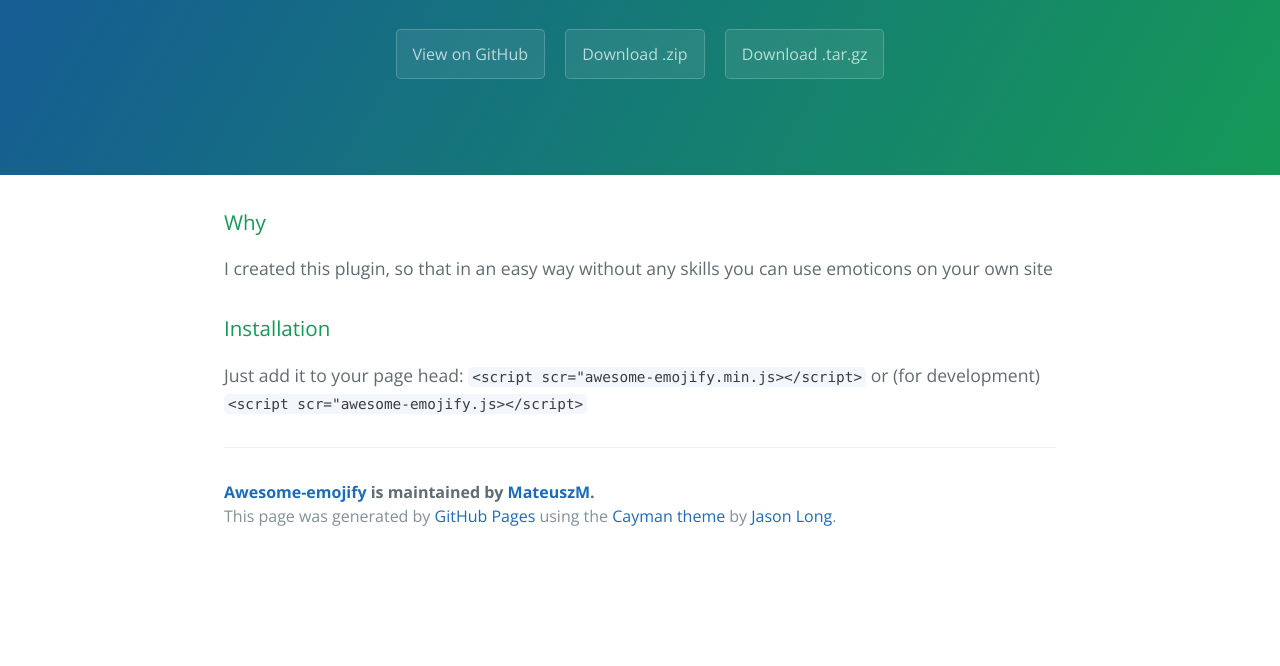
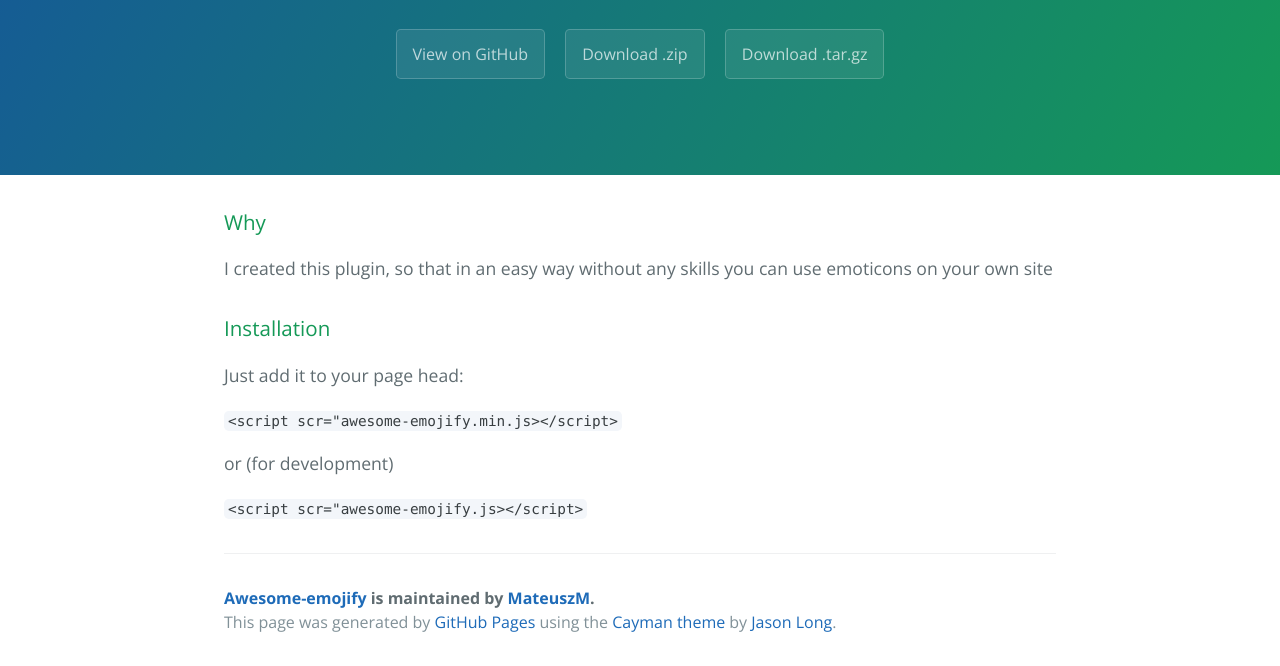
Before and after one commit to IamMattco/awesome-emojify, a plain HTML site: page index.html in a window 1280 px wide. Shown: the part 208-874 px from the top of the page. Before the commit the page ends 800 px from the top, so only its background shows below. Drawn offline with nearby package versions, Linux system fonts and the light colour scheme.

```diff
--- a/index.html
+++ b/index.html
@@ -27,10 +27,13 @@
 <h3>
 <a id="installation" class="anchor" href="#installation" aria-hidden="true"><span aria-hidden="true" class="octicon octicon-link"></span></a>Installation</h3>
 
-<p>Just add it to your page head:
-<code>&lt;script scr="awesome-emojify.min.js&gt;&lt;/script&gt;</code>
-or (for development)
-<code>&lt;script scr="awesome-emojify.js&gt;&lt;/script&gt;</code></p>
+<p>Just add it to your page head:</p>
+
+<p><code>&lt;script scr="awesome-emojify.min.js&gt;&lt;/script&gt;</code></p>
+
+<p>or (for development)</p>
+
+<p><code>&lt;script scr="awesome-emojify.js&gt;&lt;/script&gt;</code></p>
 
       <footer class="site-footer">
         <span class="site-footer-owner"><a href="https://github.com/MateuszM/awesome-emojify">Awesome-emojify</a> is maintained by <a href="https://github.com/MateuszM">MateuszM</a>.</span>
--- a/params.json
+++ b/params.json
@@ -1,6 +1,6 @@
 {
   "name": "Awesome-emojify",
   "tagline": "A jQuery plugin to convert Emoji keywords to images",
-  "body": "### Why\r\nI created this plugin, so that in an easy way without any skills you can use emoticons on your own site\r\n\r\n### Installation\r\nJust add it to your page head:\r\n`<script scr=\"awesome-emojify.min.js></script>`\r\nor (for development)\r\n`<script scr=\"awesome-emojify.js></script>`",
+  "body": "### Why\r\nI created this plugin, so that in an easy way without any skills you can use emoticons on your own site\r\n\r\n### Installation\r\nJust add it to your page head:\r\n\r\n`<script scr=\"awesome-emojify.min.js></script>`\r\n\r\nor (for development)\r\n\r\n`<script scr=\"awesome-emojify.js></script>`",
   "note": "Don't delete this file! It's used internally to help with page regeneration."
 }
```
